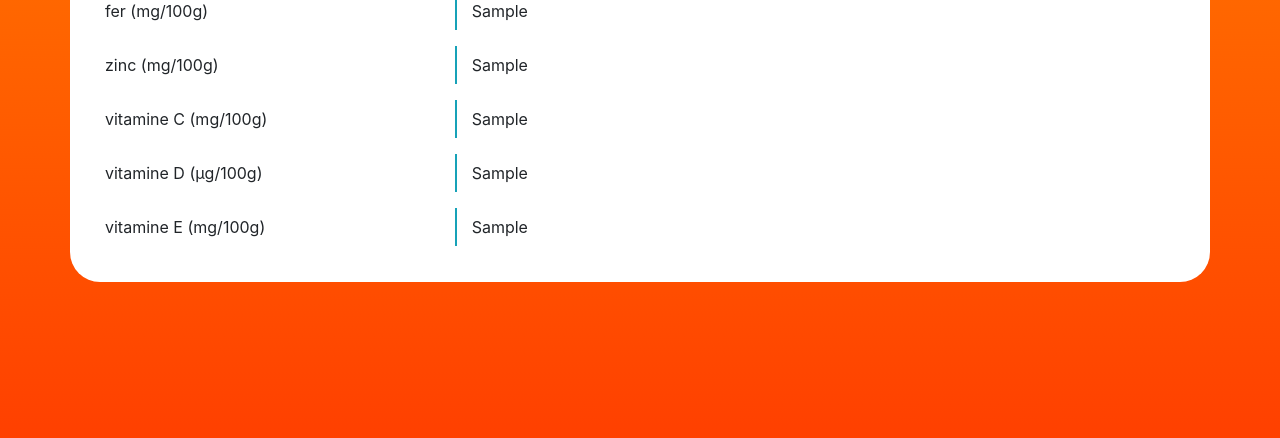
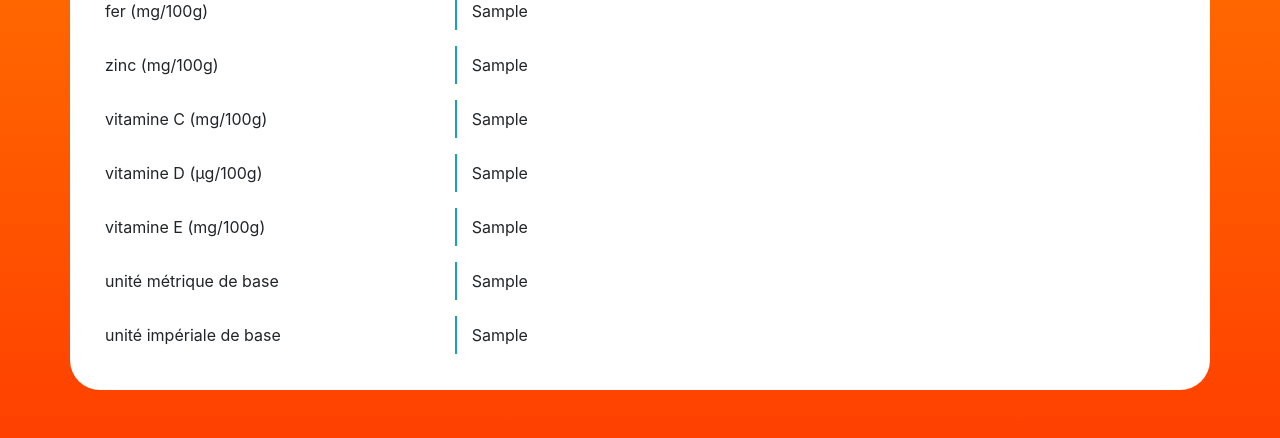
Before and after one commit to riderflo85/feedeasyform, a Django app: page /planning/detail/food/1/ in a window 1280 px wide. Shown: the part 998-1436 px from the top of the page. Run offline with Django 3.2, Linux system fonts and the light colour scheme; tables that the repository leaves empty hold one stand-in row (values such as "Sample post"); some libraries are stand-ins or nearby versions.

Commit message:
Updated the models Recipe and Food

```diff
--- a/food/models.py
+++ b/food/models.py
@@ -103,6 +103,16 @@ class Food(models.Model):
         null=True,
         verbose_name="vitamine E (mg/100g)"
     )
+    metric_unit = models.CharField(
+        max_length=25,
+        default="kg",
+        verbose_name="unité métrique de base"
+    )
+    imperial_unit = models.CharField(
+        max_length=25,
+        default="lb",
+        verbose_name="unité impériale de base"
+    )
 
     def __str__(self):
         return self.name
@@ -114,21 +124,3 @@ class Food(models.Model):
 
         for field in self._meta.fields:
             yield (field.verbose_name, field.value_to_string(self))
-
-
-# class Group(models.Model):
-#     name = models.CharField(
-#         max_length=45, verbose_name="Nom du groupe de l'aliment")
-
-#     def __str__(self):
-#         return self.name
-
-
-# class Food(models.Model):
-#     name = models.CharField(max_length=45, verbose_name="Nom de l'aliment")
-#     description = models.TextField(verbose_name="Description")
-#     group = models.ForeignKey(
-#         Group, on_delete=models.CASCADE, verbose_name="Groupe de l'aliment")
-
-#     def __str__(self):
-#         return self.name
--- a/planning/forms.py
+++ b/planning/forms.py
@@ -51,6 +51,7 @@ class RecipeForm(ModelForm):
             'preparation_time',
             'cooking_time',
             'step',
+            'tip',
             'portion',
             'point',
             'categorie',
--- a/planning/templates/planning/detail.html
+++ b/planning/templates/planning/detail.html
@@ -45,6 +45,16 @@
                         <ol>
                             {% for step in recipe.get_step %}
                             <li>{{ step }}</li>
+                            {% endfor %}
+                        </ol>
+                    </div>
+                </div>
+                <div class="form-group row">
+                    <label for="RecipeTip" class="col-sm-4 col-form-label border-label">Astuces pour la recette</label>
+                    <div class="col-sm-8">
+                        <ol>
+                            {% for tip in recipe.get_tip %}
+                            <li>{{ tip }}</li>
                             {% endfor %}
                         </ol>
                     </div>
--- a/planning/templates/planning/new_recipe.html
+++ b/planning/templates/planning/new_recipe.html
@@ -124,6 +124,12 @@
                                         <label class="col-sm-4 col-form-label">{{ form_recipe.step.label }}</label>
                                         <div class="col-sm-8">
                                             {{ form_recipe.step }}
+                                        </div>
+                                    </div>
+                                    <div class="form-group row">
+                                        <label class="col-sm-4 col-form-label">{{ form_recipe.tip.label }}</label>
+                                        <div class="col-sm-8">
+                                            {{ form_recipe.tip }}
                                         </div>
                                     </div>
                                     <div class="form-group row">
```
Also changed, not shown: planning/models.py (+7 -0 lines).
